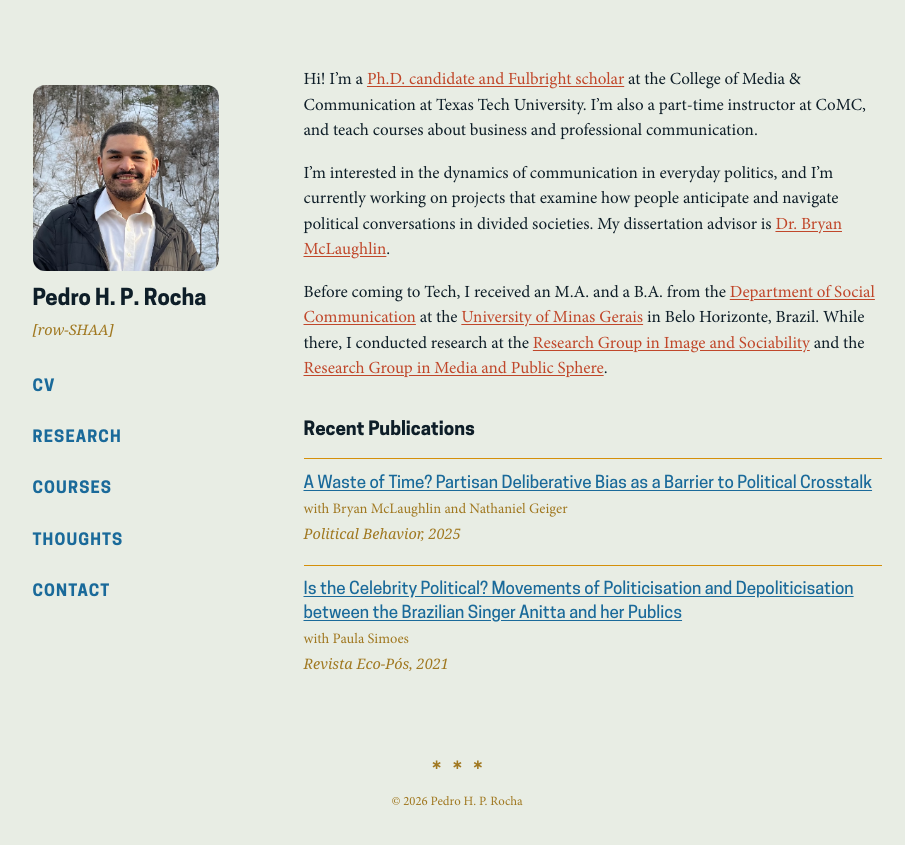
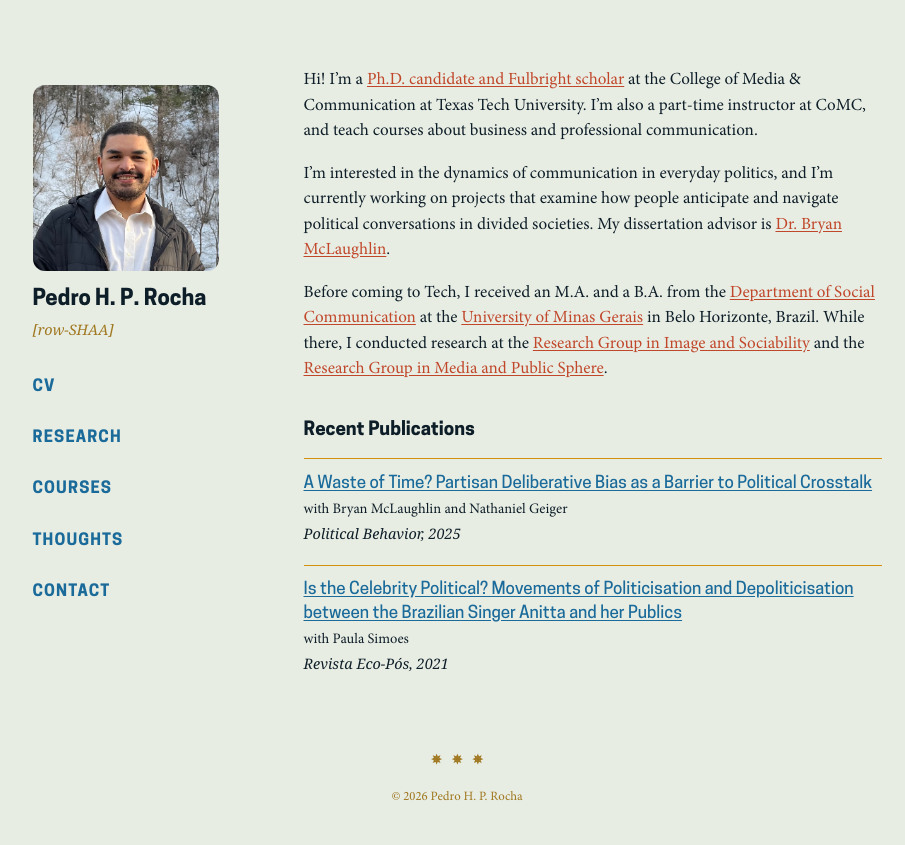
Before and after one commit to pedrohprocha/pedrohprocha.github.io, a Jekyll site: the page built from index.md, in a window 1280 px wide. Shown: the top 845 px of the page, without its empty margins (183-1088 px from the left). Built offline with Jekyll 4.4.1, drawn with Linux system fonts in a browser that asks for light colours; some web fonts are replaced.

Commit message:
fix footer padding

```diff
--- a/_layouts/default.html
+++ b/_layouts/default.html
@@ -34,7 +34,7 @@
   </div>
 
   <footer class="site-footer">
-    <p><strong>∗ &nbsp; ∗ &nbsp; ∗</strong></p>
+    <p><strong>✵ &nbsp; ✵ &nbsp; ✵</strong></p>
     <p>© 2026 Pedro H. P. Rocha</p>
   </footer>
 </body>
--- a/assets/css/main.css
+++ b/assets/css/main.css
@@ -405,7 +405,7 @@
 
 /* ── Footer ──────────────────────────────────────────────── */
 .site-footer {
-    padding: 0.8rem 1.5rem 0.5rem;
+    padding: 0.5rem 1.5rem 0.2rem;
     font-size: 0.75rem;
     color: var(--muted);
     max-width: 960px;
@@ -512,14 +512,14 @@
 
 .pub-authors {
     font-size: 0.85rem;
-    color: var(--muted);
+    color: var(--text);
     margin-bottom: 0.15rem;
 }
 
 .pub-venue {
     font-size: 0.85rem;
     font-style: italic;
-    color: var(--muted);
+    color: var(--text);
     margin-bottom: 0.4rem;
 }
 
```
